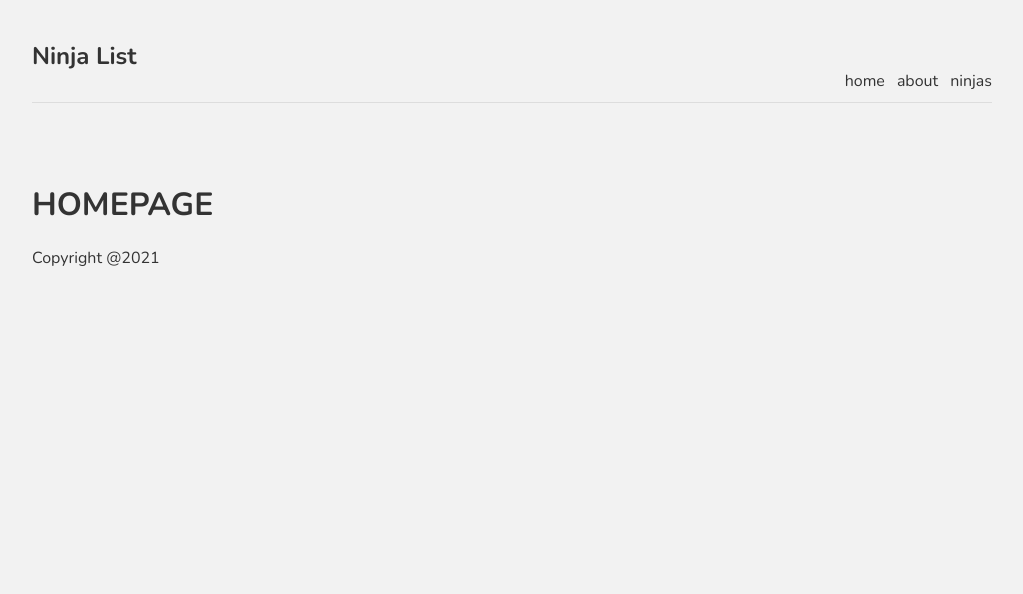
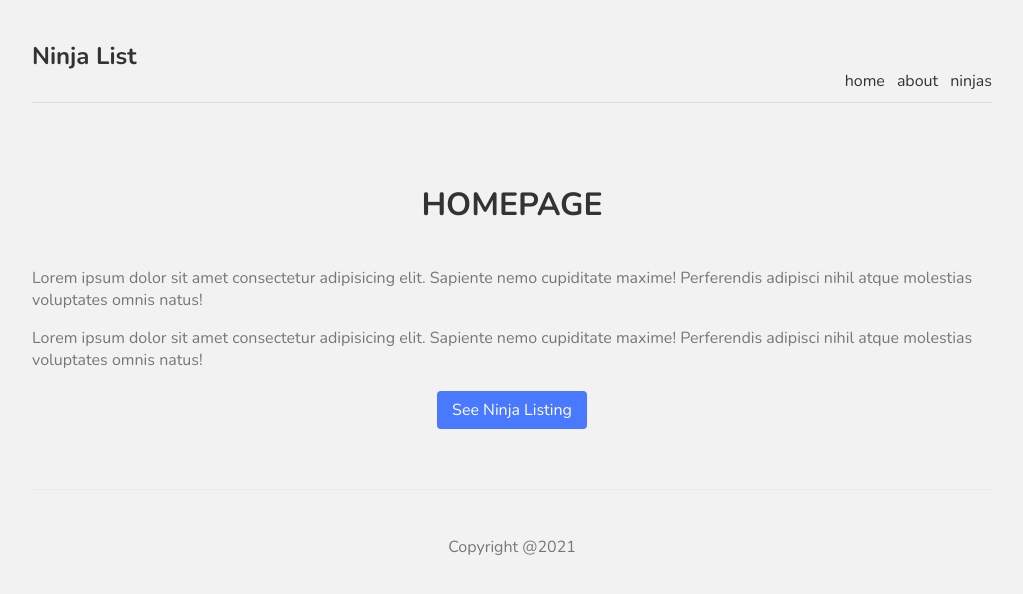
Before and after one commit to INOCcent-afk/clementia, a Next.js app: page / in a window 1280 px wide. Shown: the top 594 px of the page, without its empty margins (128-1151 px from the left). Built offline with nearby package versions, Linux system fonts and the light colour scheme.

Commit message:
added styles

```diff
--- a/components/Footer.tsx
+++ b/components/Footer.tsx
@@ -2,9 +2,9 @@ import React from "react";
 
 const Footer = () => {
   return (
-    <>
+    <footer>
       <p>Copyright @2021</p>
-    </>
+    </footer>
   );
 };
 
--- a/pages/index.tsx
+++ b/pages/index.tsx
@@ -1,7 +1,23 @@
+import Link from "next/link";
+import styles from "../styles/Home.module.css";
+
 export default function Home() {
   return (
-    <>
-      <h1>HOMEPAGE</h1>
-    </>
+    <div>
+      <h1 className={styles.title}>HOMEPAGE</h1>
+      <p className={styles.text}>
+        Lorem ipsum dolor sit amet consectetur adipisicing elit. Sapiente nemo
+        cupiditate maxime! Perferendis adipisci nihil atque molestias voluptates
+        omnis natus!
+      </p>
+      <p className={styles.text}>
+        Lorem ipsum dolor sit amet consectetur adipisicing elit. Sapiente nemo
+        cupiditate maxime! Perferendis adipisci nihil atque molestias voluptates
+        omnis natus!
+      </p>
+      <Link href="/ninjas">
+        <a className={styles.btn}>See Ninja Listing</a>
+      </Link>
+    </div>
   );
 }
--- a/styles/Home.module.css
+++ b/styles/Home.module.css
@@ -1,121 +1,18 @@
-.container {
-  min-height: 100vh;
-  padding: 0 0.5rem;
-  display: flex;
-  flex-direction: column;
-  justify-content: center;
-  align-items: center;
-  height: 100vh;
-}
-
-.main {
-  padding: 5rem 0;
-  flex: 1;
-  display: flex;
-  flex-direction: column;
-  justify-content: center;
-  align-items: center;
-}
-
-.footer {
-  width: 100%;
-  height: 100px;
-  border-top: 1px solid #eaeaea;
-  display: flex;
-  justify-content: center;
-  align-items: center;
-}
-
-.footer a {
-  display: flex;
-  justify-content: center;
-  align-items: center;
-  flex-grow: 1;
-}
-
-.title a {
-  color: #0070f3;
-  text-decoration: none;
-}
-
-.title a:hover,
-.title a:focus,
-.title a:active {
-  text-decoration: underline;
-}
-
 .title {
-  margin: 0;
-  line-height: 1.15;
-  font-size: 4rem;
-}
-
-.title,
-.description {
+  color: #333;
+  padding-bottom: 20px;
   text-align: center;
 }
-
-.description {
-  line-height: 1.5;
-  font-size: 1.5rem;
+.text {
+  color: #777;
 }
-
-.code {
-  background: #fafafa;
-  border-radius: 5px;
-  padding: 0.75rem;
-  font-size: 1.1rem;
-  font-family: Menlo, Monaco, Lucida Console, Liberation Mono, DejaVu Sans Mono,
-    Bitstream Vera Sans Mono, Courier New, monospace;
+.btn {
+  display: block;
+  width: 150px;
+  padding: 8px 0;
+  margin: 20px auto;
+  background: #4979ff;
+  border-radius: 4px;
+  color: white;
+  text-align: center;
 }
-
-.grid {
-  display: flex;
-  align-items: center;
-  justify-content: center;
-  flex-wrap: wrap;
-  max-width: 800px;
-  margin-top: 3rem;
-}
-
-.card {
-  margin: 1rem;
-  padding: 1.5rem;
-  text-align: left;
-  color: inherit;
-  text-decoration: none;
-  border: 1px solid #eaeaea;
-  border-radius: 10px;
-  transition: color 0.15s ease, border-color 0.15s ease;
-  width: 45%;
-}
-
-.card:hover,
-.card:focus,
-.card:active {
-  color: #0070f3;
-  border-color: #0070f3;
-}
-
-.card h2 {
-  margin: 0 0 1rem 0;
-  font-size: 1.5rem;
-}
-
-.card p {
-  margin: 0;
-  font-size: 1.25rem;
-  line-height: 1.5;
-}
-
-.logo {
-  height: 1em;
-  margin-left: 0.5rem;
-}
-
-@media (max-width: 600px) {
-  .grid {
-    width: 100%;
-    flex-direction: column;
-  }
-}
```
Also changed, not shown: pages/about.tsx (+0 -10 lines), styles/Ninjas.module.css (added).
